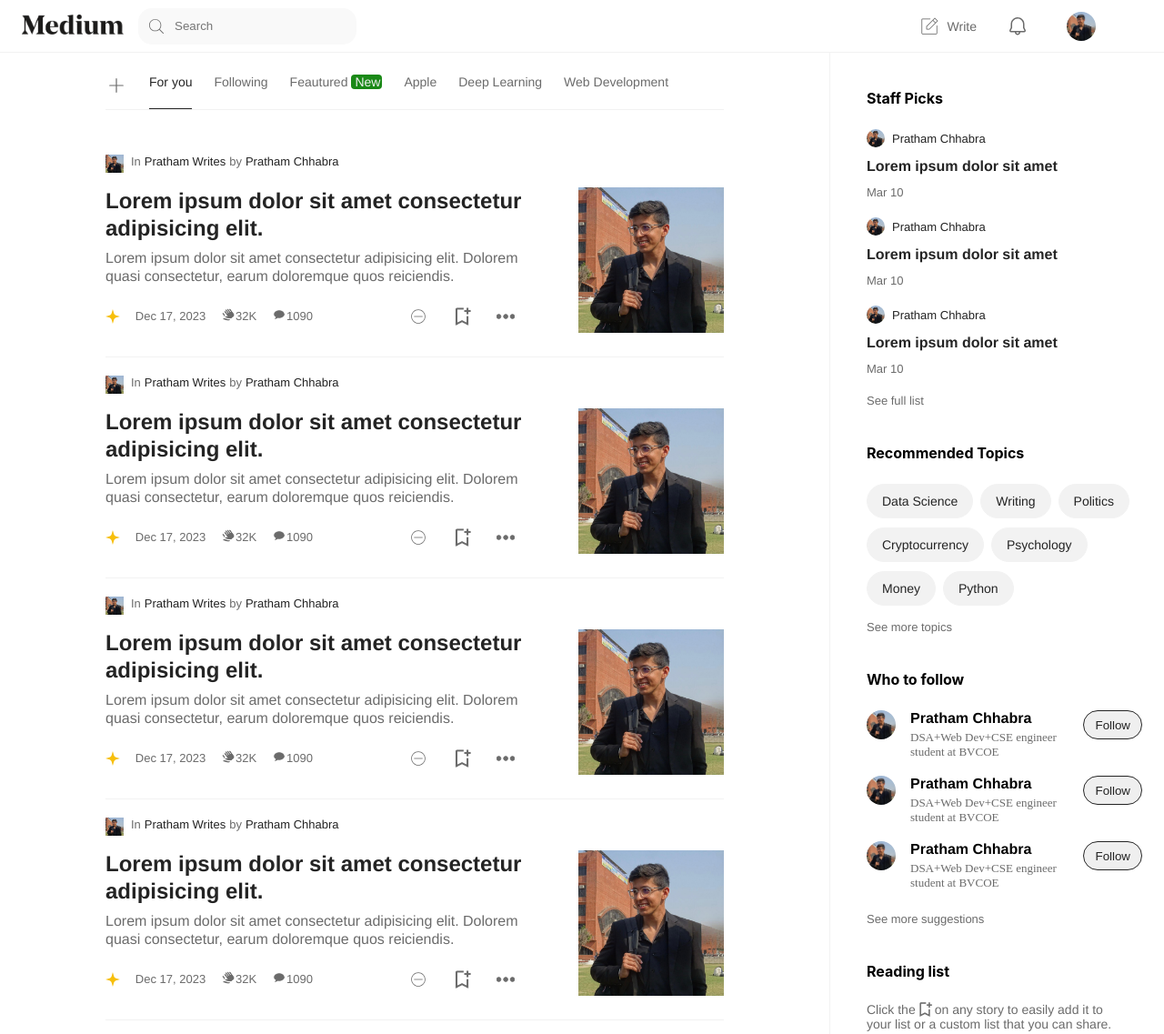
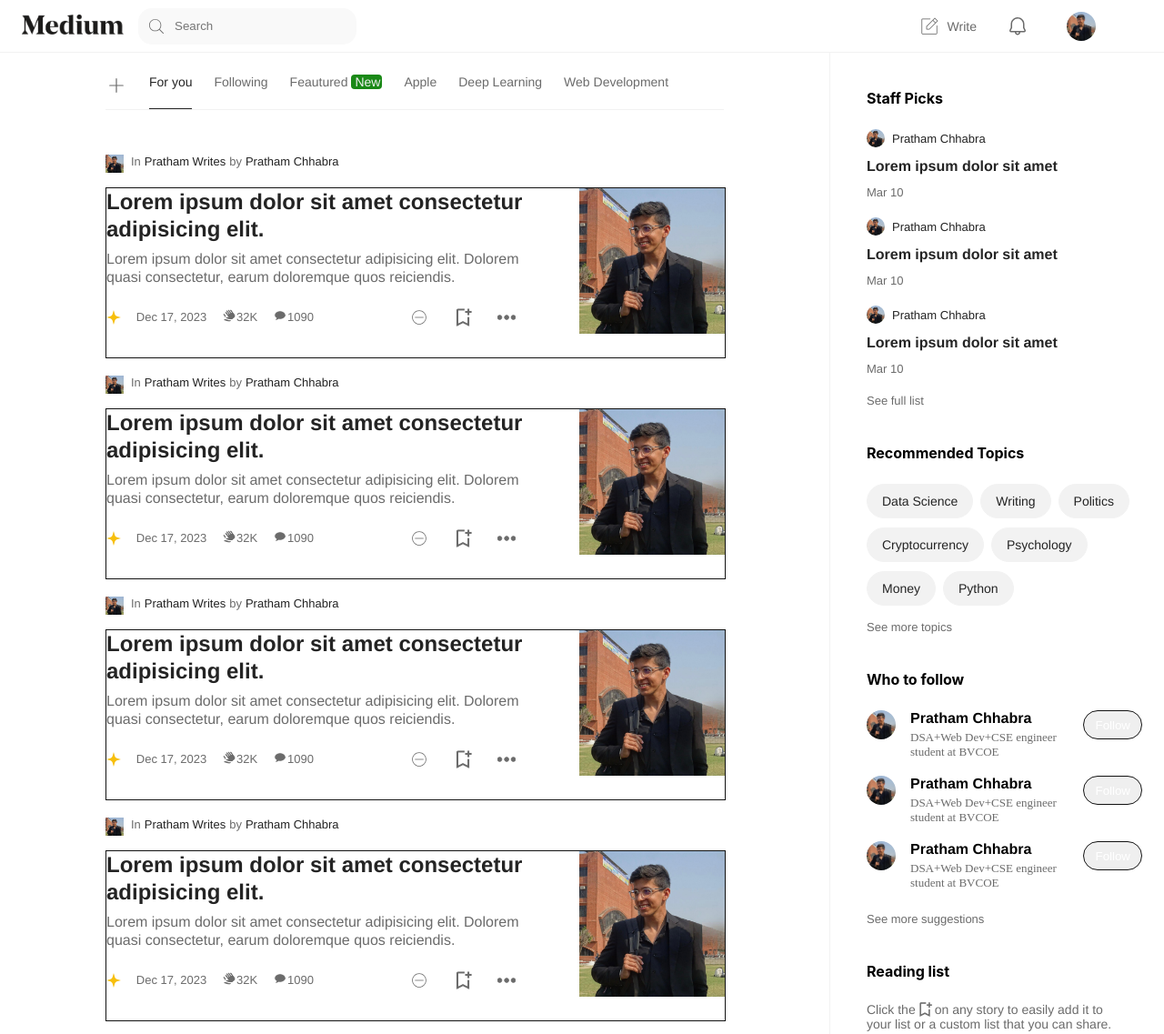
Before and after one commit to pchhabra07/Medium-Home-Page-Clone, a plain HTML site: page index.html in a window 1280 px wide. Shown: the top 1137 px of the page at 91% size. Drawn offline with Linux system fonts and the light colour scheme.

Commit message:
[spec-driven] Iteration 1 for 10

```diff
--- a/left_page_style.css
+++ b/left_page_style.css
@@ -145,7 +145,7 @@
     display: flex;
     justify-content: space-between;
     padding-bottom: 20px;
-    border-bottom: solid 1px #f2f2f2;
+    border: 1px solid #121212;
 }
 
 .blog-container{
--- a/style.css
+++ b/style.css
@@ -317,8 +317,8 @@ a{
 }
 
 .follow-button{
-    border: solid 1px #242424;
-    color: #242424;
+    border: solid 1px #121212;
+    color: white;
     border-radius: 99em;
     height: 32px;
     text-align: center;
```
